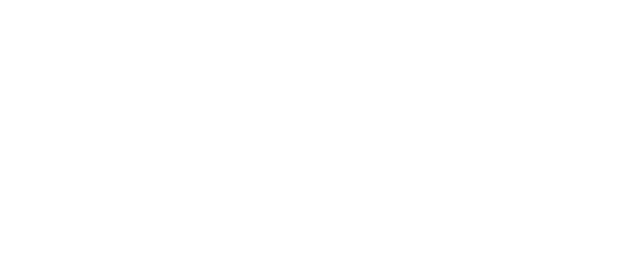
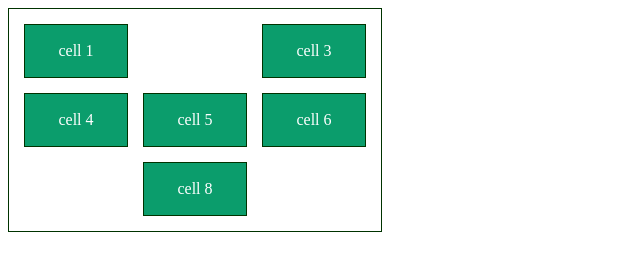
Before and after one commit to luv1taveri/silver-sniffle, a plain HTML site: page top-tier textbook/advanced/20/index.html in a window 1280 px wide. Shown: the whole page, without its empty margins (0-640 px from the left). Drawn offline with Linux system fonts and the light colour scheme.

Commit message:
finish 20

```diff
--- a/top-tier textbook/advanced/20/index.html
+++ b/top-tier textbook/advanced/20/index.html
@@ -1,11 +1,27 @@
 <!DOCTYPE html>
-<html lang="en">
+<html lang="ru">
 <head>
     <meta charset="UTF-8">
-    <meta name="viewport" content="width=device-width, initial-scale=1.0">
     <title>20</title>
+    <link rel="stylesheet" href="style.css">
 </head>
 <body>
-
+    <table class="task-1">
+        <tr>
+            <td>cell 1</td>
+            <td></td>
+            <td>cell 3</td>
+        </tr>
+        <tr>
+            <td>cell 4</td>
+            <td>cell 5</td>
+            <td>cell 6</td>
+        </tr>
+        <tr>
+            <td></td>
+            <td>cell 8</td>
+            <td></td>
+        </tr>
+    </table>
 </body>
 </html>
--- a/top-tier textbook/advanced/20/style.css
+++ b/top-tier textbook/advanced/20/style.css
@@ -0,0 +1,14 @@
+.task-1 {
+    border: 1px solid #003300;
+    border-spacing: 15px;
+    empty-cells: hide;
+}
+
+.task-1 td {
+    width: 100px;
+    height: 50px;
+    border: 1px solid #003300;
+    background-color: #0b9d6c;
+    color: white;
+    text-align: center;
+}
```
